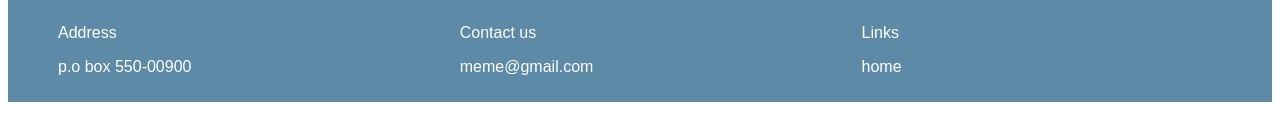
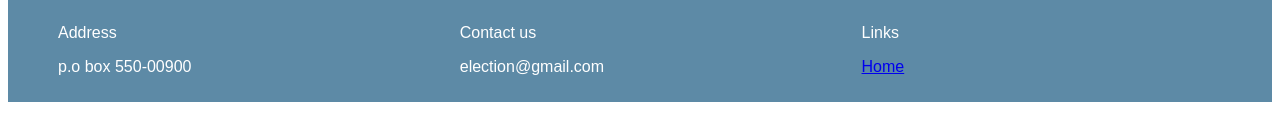
Before and after one commit to kamaathedj/political_arena, a plain HTML site: page ui/index.html in a window 1280 px wide. Shown: the part 518-658 px from the top of the page. Drawn offline with Linux system fonts and the light colour scheme.

Commit message:
added link to appropriate pages

```diff
--- a/ui/index.html
+++ b/ui/index.html
@@ -45,8 +45,11 @@
 
   <ul>
       <li class="footer-nav_item">p.o box 550-00900</li>
-      <li class="footer-nav_item">meme@gmail.com</li>
-      <li class="footer-nav_item">home</li>
+      <li class="footer-nav_item">election@gmail.com</li>
+      <li class="footer-nav_item">
+
+      <a href="index.html">Home</a>
+      </li>
   </ul>
 
 </footer>
```
Also changed, not shown: ui/signup.html (+5 -5 lines).
